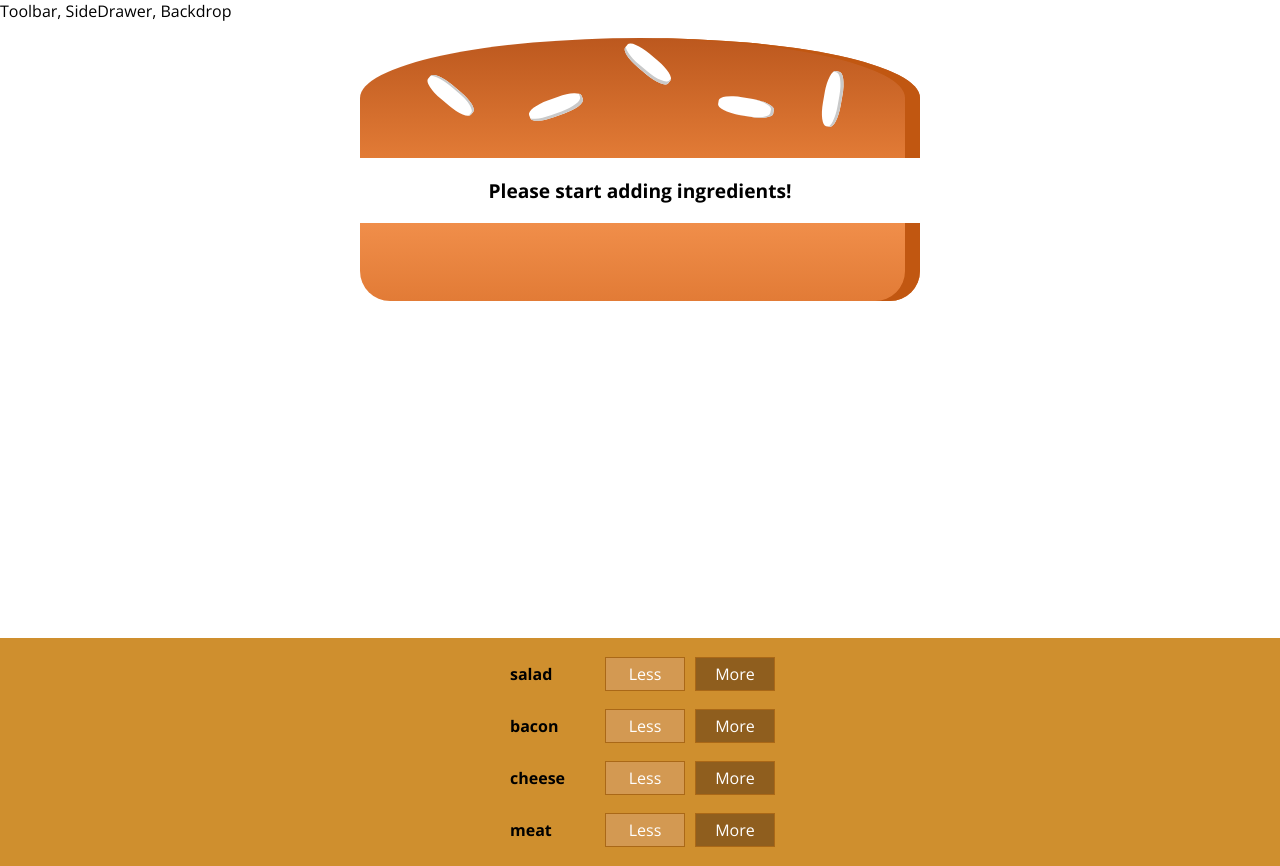
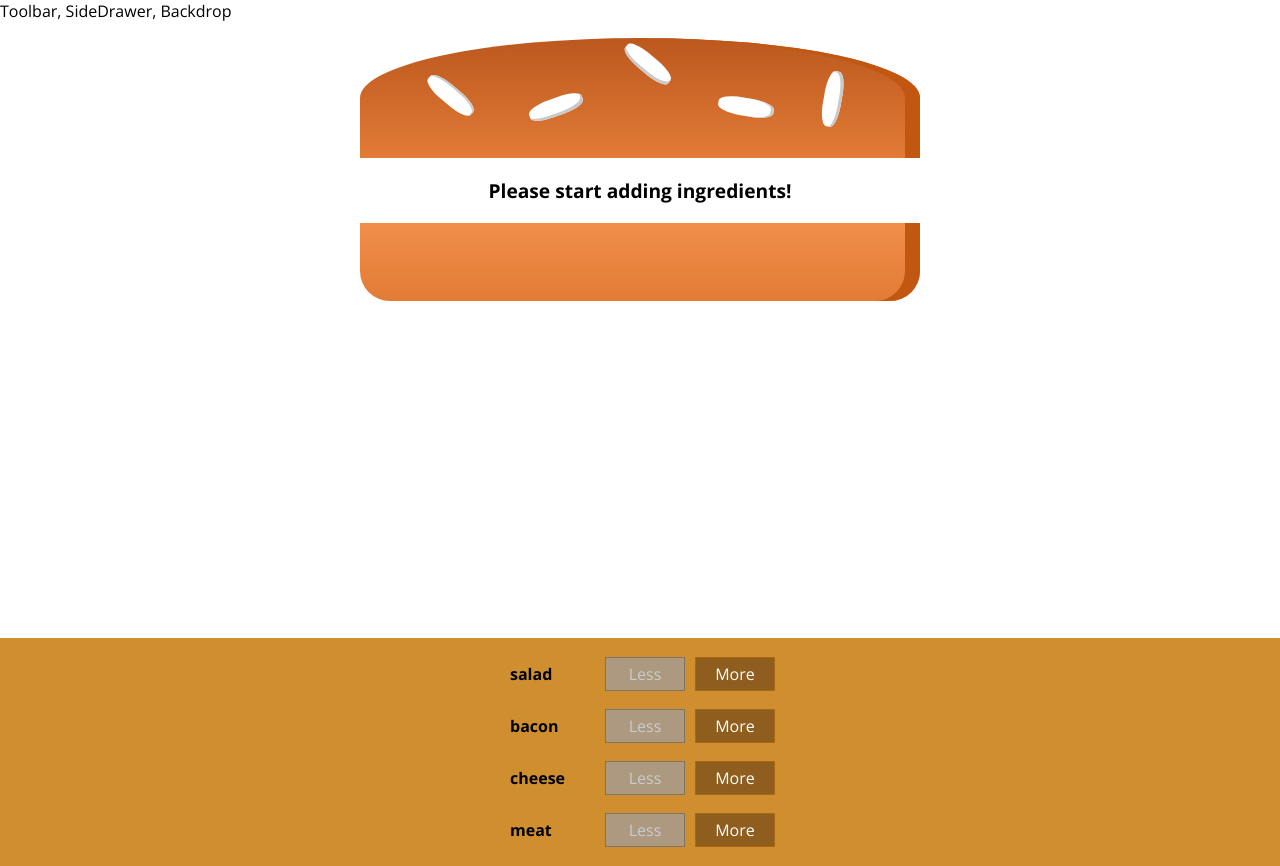
Before and after one commit to akpatel7/myBurgerApp, a React app: page / in a window 1280 px wide. Built offline with nearby package versions, Linux system fonts and the light colour scheme.

Commit message:
Build controls fixed with disabled for less

```diff
--- a/src/components/Burger/BuildControls/BuildControl/BuildControl.js
+++ b/src/components/Burger/BuildControls/BuildControl/BuildControl.js
@@ -5,8 +5,13 @@
 const buildControl = (props) => (
     <div className={classes.BuildControl}>
         <div className={classes.Label}>{props.label}</div>
-        <button className={classes.Less} onClick={props.removed}>Less</button>
-        <button className={classes.More} onClick={props.added}>More</button>
+        <button
+            className={classes.Less}
+            onClick={props.removed}
+            disabled={props.disabled}>Less</button>
+        <button
+            className={classes.More}
+            onClick={props.added}>More</button>
     </div>
 );
 
--- a/src/components/Burger/BuildControls/BuildControls.js
+++ b/src/components/Burger/BuildControls/BuildControls.js
@@ -17,7 +17,8 @@
                 key={ctrl.label}
                 label={ctrl.label}
                 added={() => props.ingredientAdded(ctrl.type)}
-                removed={() => props.ingredientRemoved(ctrl.type)} />
+                removed={() => props.ingredientRemoved(ctrl.type)}
+                disabled={props.disabled[ctrl.type]}/>
         ))}
     </div>
 );
--- a/src/containers/BurgerBuilder/BurgerBuilder.js
+++ b/src/containers/BurgerBuilder/BurgerBuilder.js
@@ -58,12 +58,20 @@
     }
 
     render() {
+        const disabledInfo = {
+            ...this.state.ingredients
+        };
+        console.log(disabledInfo);
+        for(let key in disabledInfo) {
+            disabledInfo[key] = disabledInfo[key] <= 0
+        }
         return (
             <Aux>
                 <Burger ingredients={this.state.ingredients}/>
                 <BuildControls
                  ingredientAdded={this.addIngredientHandler}
-                 ingredientRemoved={this.removeIngredientHandler} />
+                 ingredientRemoved={this.removeIngredientHandler}
+                 disabled={disabledInfo} />
             </Aux>
         );
     }
```
